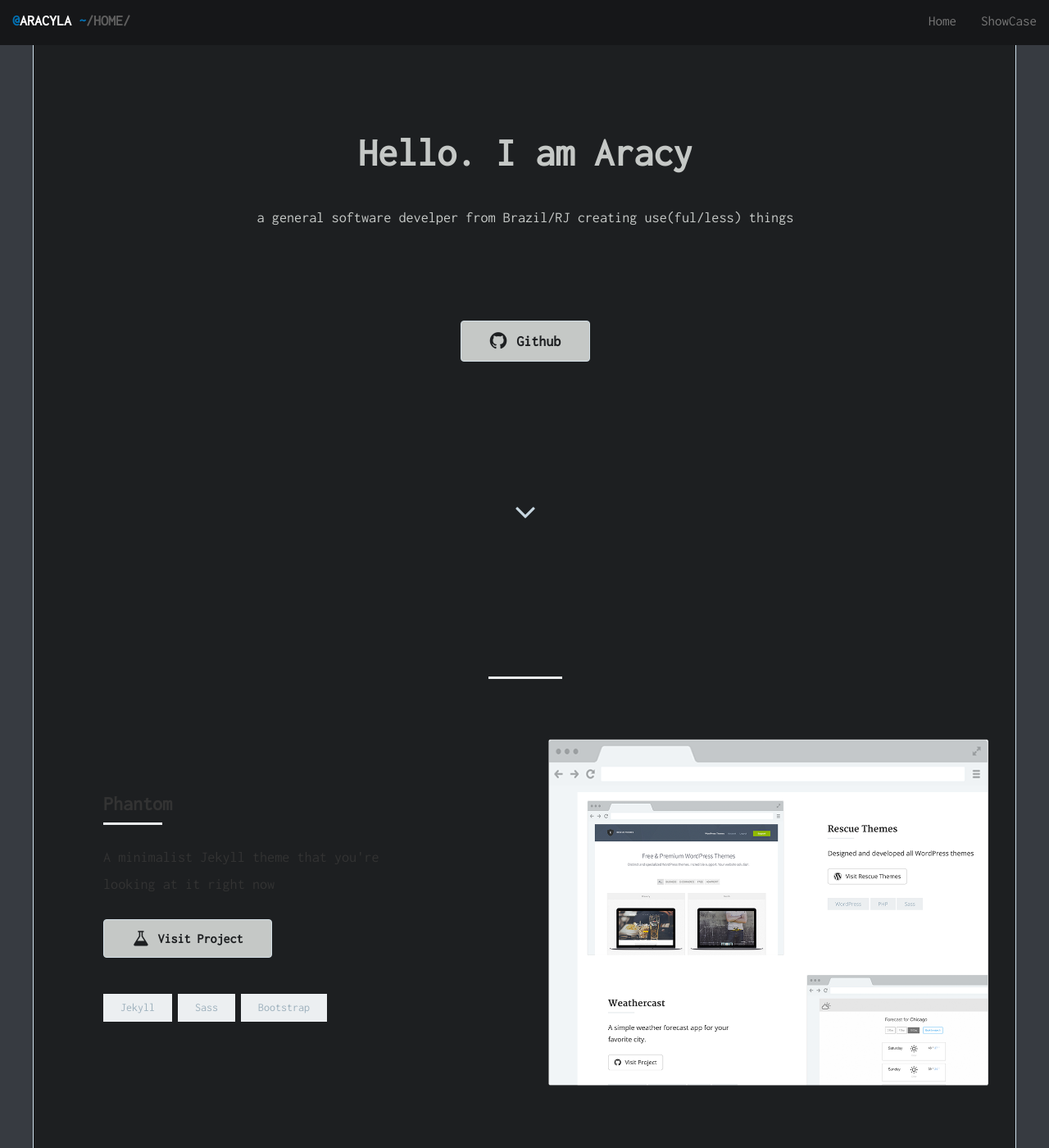
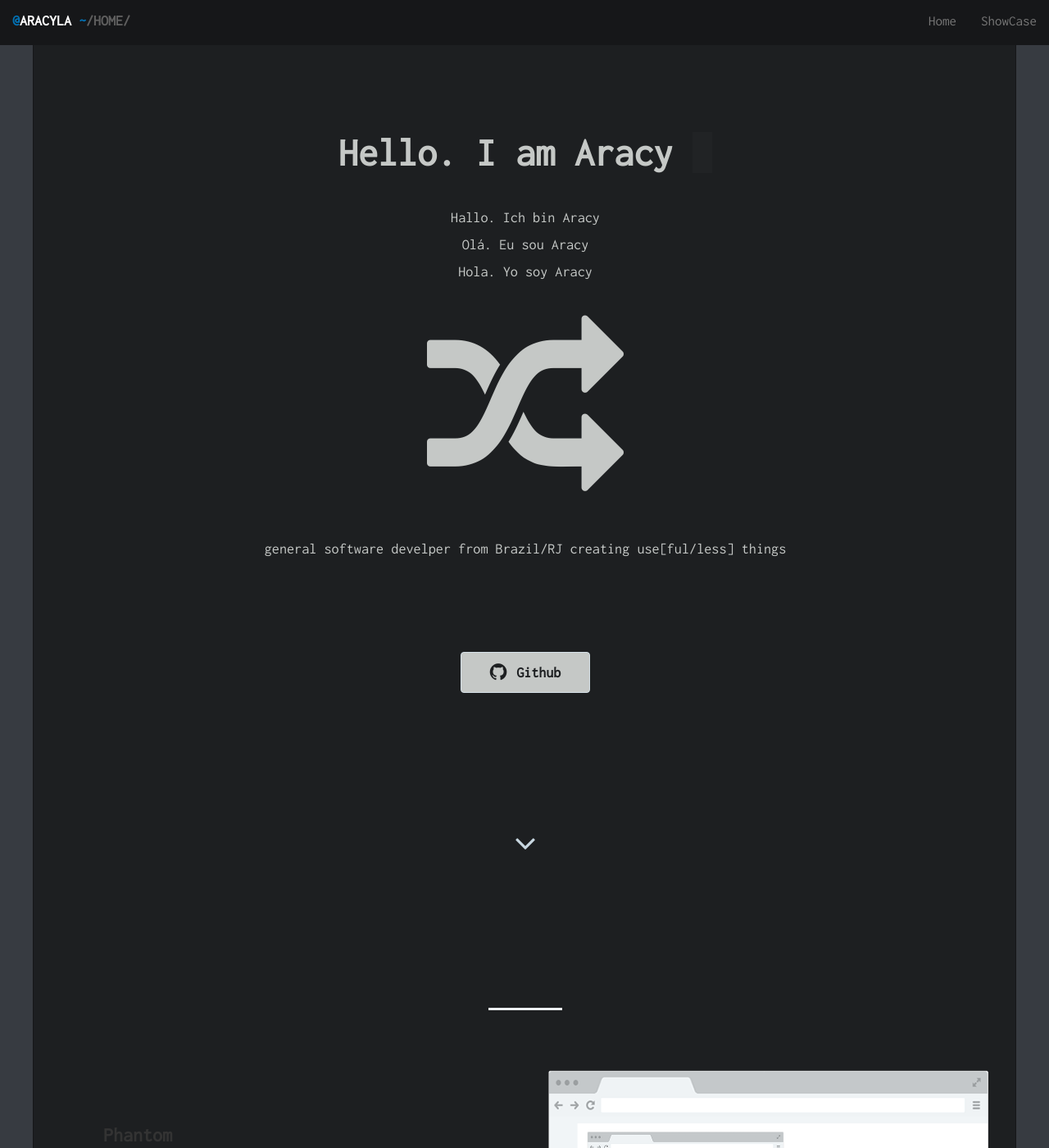
Before and after one commit to anonspacecowboy/anonspacecowboy.github.io, a Jekyll site: the page built from index.html, in a window 1280 px wide and 1400 px high. Shown: the whole window at 82% size. Built offline with Jekyll 4.4.1, drawn with Linux system fonts in a browser that asks for light colours; nearby versions of some CDN libraries; the list of posts is cut into pages by our own code.

Commit message:
welcome body finished

```diff
--- a/_config.yml
+++ b/_config.yml
@@ -14,8 +14,13 @@
 # You can create any custom variable you would like, and they will be accessible
 # in the templates via {{ site.myvariable }}.
 title: "Hello. I am Aracy"
+subtitles:
+    - "Hallo. Ich bin Aracy"
+    - "Olá. Eu sou Aracy"
+    - "Hola. Yo soy Aracy"
+
 email: 'aracyladev@gmail.com'
-description: "a general software develper from Brazil/RJ creating use(ful/less) things"
+description: "general software develper from Brazil/RJ creating use[ful/less] things"
 baseurl: "" # the subpath of your site, e.g. /blog
 url: "https://github.com/aracyla" # the base hostname & protocol for your site, e.g. https://example.com
 twitter_username: ''
--- a/_includes/home-hero.html
+++ b/_includes/home-hero.html
@@ -9,11 +9,18 @@
         <div class="hero-content">
 
           {% if site.title != '' %}
-          <h1 class="text-center">{{site.title}}</h1>
+		  <h1 class="text-center">{{site.title}} <span class="animated infinite flash hero-content__terminal-cursor">.</span></h1>
           {% endif %}
 
           {% if site.description != '' or site.enable_contact == true %}
           <p class="text-center">
+			{% for subtitle in site.subtitles %}
+			{{subtitle}} <br />
+			{% endfor %}
+			<br />
+			<i class="fa fa-random hero-content__icon"></i>
+			<br />
+			<br />
             {% if site.description != '' %}
             {{site.description}}
             {% endif %}
--- a/css/style.scss
+++ b/css/style.scss
@@ -105,8 +105,8 @@ button.btn, input.btn {
 
 .main {
   background-color: $bg-content-color;
-  border-left: solid 1px #cedfea;
-  border-right: solid 1px #cedfea;
+  border-left: solid 1px $navbar-bg-color;
+  border-right: solid 1px $navbar-bg-color;
   &.container {
     padding: 0;
   }
@@ -163,6 +163,13 @@ button.btn, input.btn {
     i {
       padding-right: 0.5em;
     }
+  }
+  &__terminal-cursor {
+	background-color: $font-color;
+	animation-duration: 3s;
+  }
+  &__icon {
+	font-size: 24rem;
   }
 }
 
```
